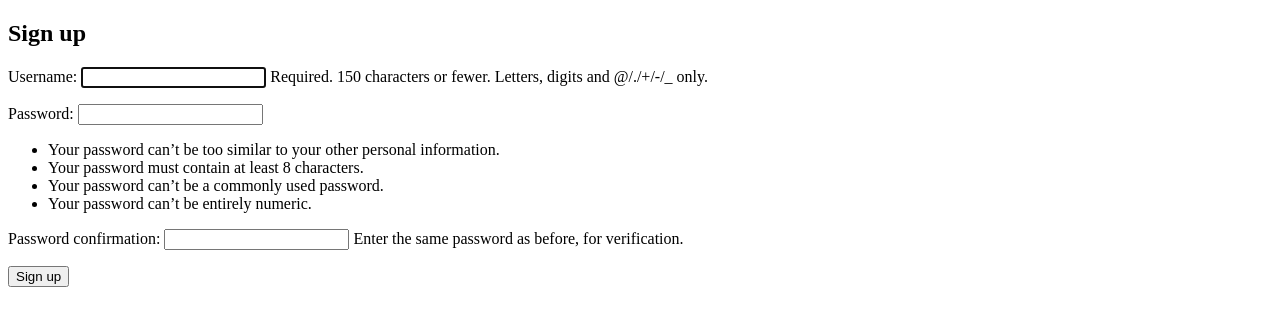
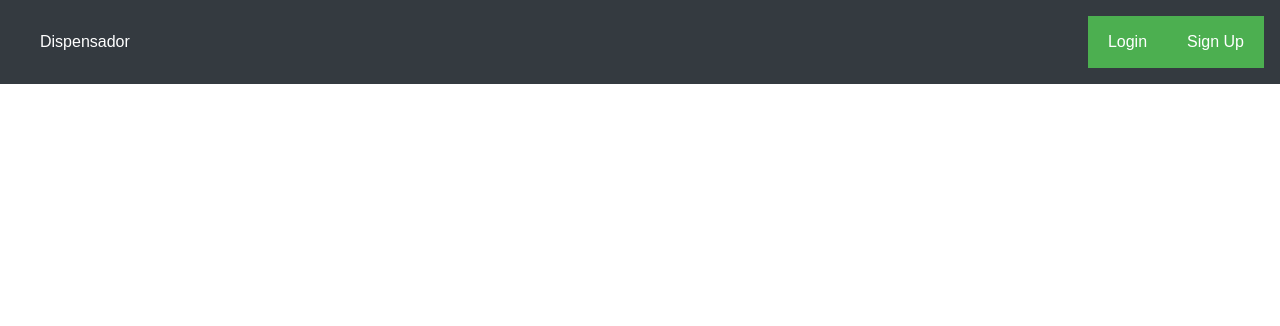
Before and after one commit to OGmenas/dispensaDoor, a Django app: page /accounts/signup/ in a window 1280 px wide. Shown: the top 326 px of the page. Run offline with Django 3.2, Linux system fonts and the light colour scheme; some libraries are stand-ins or nearby versions.

Commit message:
Login set to Landingpage TODO: - fix signup process - create scheduling models - Connect with Socket client

```diff
--- a/dispensadoor/settings.py
+++ b/dispensadoor/settings.py
@@ -120,5 +120,6 @@ USE_TZ = True
 # https://docs.djangoproject.com/en/2.1/howto/static-files/
 
 STATIC_URL = '/static/'
-LOGIN_REDIRECT_URL = '/'
+LOGIN_URL='/accounts/login/'
+LOGIN_REDIRECT_URL = '/home/'
 LOGOUT_REDIRECT_URL = '/'
--- a/dispensadoor/urls.py
+++ b/dispensadoor/urls.py
@@ -16,11 +16,13 @@ Including another URLconf
 from django.contrib import admin
 from django.urls import  include, path
 from django.views.generic.base import TemplateView
+from django.contrib.auth.decorators import login_required
+from accounts import views
 
 urlpatterns = [
-    path('', TemplateView.as_view(template_name='home.html'), name='home'),
     path('admin/', admin.site.urls),
     path('accounts/', include('accounts.urls')),
     path('accounts/', include('django.contrib.auth.urls')),
-
+    path('', login_required(TemplateView.as_view(template_name='home.html')), name='home'),
+    path('signup/', views.SignUp.as_view(), name='signup'),
 ]
--- a/templates/base.html
+++ b/templates/base.html
@@ -3,12 +3,35 @@
 <html>
 <head>
   <meta charset="utf-8">
-  <title>{% block title %}Django Auth Tutorial{% endblock %}</title>
+  <title>{% block title %}Dispensador{% endblock %}</title>
+  <link rel="stylesheet" href="https://stackpath.bootstrapcdn.com/bootstrap/4.1.3/css/bootstrap.min.css" integrity="sha384-MCw98/SFnGE8fJT3GXwEOngsV7Zt27NXFoaoApmYm81iuXoPkFOJwJ8ERdknLPMO" crossorigin="anonymous">
 </head>
 <body>
+  <header>
+<nav class="navbar navbar-expand-lg navbar-dark bg-dark fixed-top">
+    <a class="navbar-brand" href="index.html"></a>
+    <button class="navbar-toggler" type="button" data-toggle="collapse" data-target="#navbarSupportedContent" aria-controls="navbarSupportedContent"
+        aria-expanded="false" aria-label="Toggle navigation"><span class="navbar-toggler-icon"></span></button>
+    <div class="collapse navbar-collapse " id="navbarSupportedContent">
+        <ul class="navbar-nav mr-auto">
+            <li class="nav-item active">
+                <a class="nav-link" >Dispensador <span class="sr-only">(current)</span></a>
+        </ul>
+         <ul class="navbar-nav ml-auto nav-flex-icons">
+          {% if user.is_authenticated %}
+            <button><a href="{% url 'logout' %}">logout</a></p></button>
+          {% endif %}
+
+        </ul>
+    </div>
+</nav>
+</header>
   <main>
     {% block content %}
     {% endblock %}
   </main>
+  <script src="https://code.jquery.com/jquery-3.3.1.slim.min.js" integrity="sha384-q8i/X+965DzO0rT7abK41JStQIAqVgRVzpbzo5smXKp4YfRvH+8abtTE1Pi6jizo" crossorigin="anonymous"></script>
+  <script src="https://cdnjs.cloudflare.com/ajax/libs/popper.js/1.14.3/umd/popper.min.js" integrity="sha384-ZMP7rVo3mIykV+2+9J3UJ46jBk0WLaUAdn689aCwoqbBJiSnjAK/l8WvCWPIPm49" crossorigin="anonymous"></script>
+  <script src="https://stackpath.bootstrapcdn.com/bootstrap/4.1.3/js/bootstrap.min.js" integrity="sha384-ChfqqxuZUCnJSK3+MXmPNIyE6ZbWh2IMqE241rYiqJxyMiZ6OW/JmZQ5stwEULTy" crossorigin="anonymous"></script>
 </body>
 </html>
--- a/templates/home.html
+++ b/templates/home.html
@@ -6,9 +6,8 @@
 {% block content %}
 {% if user.is_authenticated %}
   Hi {{ user.username }}!
-  <p><a href="{% url 'logout' %}">logout</a></p>
 {% else %}
   <p>You are not logged in</p>
-  <a href="{% url 'login' %}">login</a>
+
 {% endif %}
 {% endblock %}
--- a/templates/registration/login.html
+++ b/templates/registration/login.html
@@ -1,9 +1,9 @@
 <html>
 <head>
 <meta name="viewport" content="width=device-width, initial-scale=1">
+<link rel="stylesheet" href="https://stackpath.bootstrapcdn.com/bootstrap/4.1.3/css/bootstrap.min.css" integrity="sha384-MCw98/SFnGE8fJT3GXwEOngsV7Zt27NXFoaoApmYm81iuXoPkFOJwJ8ERdknLPMO" crossorigin="anonymous">
 <style>
 body {font-family: Arial, Helvetica, sans-serif;}
-
 /* Full-width input fields */
 input[type=text], input[type=password], input[type=email] {
     width: 100%;
@@ -13,8 +13,6 @@ input[type=text], input[type=password], input[type=email] {
     border: 1px solid #ccc;
     box-sizing: border-box;
 }
-
-
 /* Set a style for all buttons */
 button {
     background-color: #4CAF50;
@@ -107,12 +105,10 @@ span.psw {
     from {-webkit-transform: scale(0)}
     to {-webkit-transform: scale(1)}
 }
-
 @keyframes animatezoom {
     from {transform: scale(0)}
     to {transform: scale(1)}
 }
-
 /* Change styles for span and cancel button on extra small screens */
 @media screen and (max-width: 300px) {
     span.psw {
@@ -126,33 +122,44 @@ span.psw {
 </style>
 </head>
 <body>
-
-<h2>Dispensador</h2>
-
+<header>
+<nav class="navbar navbar-expand-lg navbar-dark bg-dark fixed-top">
+    <a class="navbar-brand" ></a>
+    <button class="navbar-toggler" type="button" data-toggle="collapse" data-target="#navbarSupportedContent" aria-controls="navbarSupportedContent"
+        aria-expanded="false" aria-label="Toggle navigation"><span class="navbar-toggler-icon"></span></button>
+    <div class="collapse navbar-collapse " id="navbarSupportedContent">
+        <ul class="navbar-nav mr-auto">
+            <li class="nav-item active">
+                <a class="nav-link" href="">Dispensador<span class="sr-only">(current)</span></a>
+        </ul>
+         <ul class="navbar-nav ml-auto nav-flex-icons">
             <button onclick="document.getElementById('id01').style.display='block'" style="width:auto;">Login</button>
             <button onclick="document.getElementById('id02').style.display='block'" style="width:auto;">Sign Up</button>
-
+        </ul>
+    </div>
+</nav>
+</header>
 <div id="id01" class="modal">
-
-  <form class="modal-content animate" action= "home" method="post">{% csrf_token %}
+  <form class="modal-content animate" method="post">
+  {% csrf_token %}
     <div class="imgcontainer">
       <span onclick="document.getElementById('id01').style.display='none'" class="close" title="Close Modal">&times;</span>
+    </div>
+    <div class="container">
+    {{form.as_p}}
 
-    </div>
-
-    <div class="container">
+    <!--
       <label for="uname"><b>Username</b></label>
       <input type="text" placeholder="Enter Username" name="uname" required>
-
       <label for="psw"><b>Password</b></label>
       <input type="password" placeholder="Enter Password" name="psw" required>
+    -->
 
       <button type="submit">Login</button>
       <label>
         <input type="checkbox" checked="checked" name="remember"> Remember me
       </label>
     </div>
-
     <div class="container" style="background-color:#f1f1f1">
       <button type="button" onclick="document.getElementById('id01').style.display='none'" class="cancelbtn">Cancel</button>
       <span class="psw"> <a href="#">Forgot password?</a></span>
@@ -160,57 +167,46 @@ span.psw {
   </form>
 </div>
 <div id="id02" class="modal">
-
-  <form class="modal-content animate" action= "home" method="post">    {% csrf_token %}
     <div class="imgcontainer">
       <span onclick="document.getElementById('id02').style.display='none'" class="close" title="Close Modal">&times;</span>
-
     </div>
-
     <div class="container">
+      <!--
       <label for="uname"><b>Username</b></label>
       <input type="text" placeholder="Enter Username" name="uname" required>
-
-
       <label for="psw"><b>Password</b></label>
       <input type="password" placeholder="Enter Password" name="psw" required>
-
-     <!--  <label for="re_psw"><b>Repeat your Password</b></label>
-      <input type="password" placeholder="Repeat Password" name="re_psw" required> -->
-
+      <label for="re_psw"><b>Repeat your Password</b></label>
+      <input type="password" placeholder="Repeat Password" name="re_psw" required>
       <label for="email"><b>email</b></label>
       <input type="email" placeholder="Enter email" name="email" required>
-      <!--
       <label for="re_email"><b>confirm your email</b></label>
       <input type="email" placeholder="confirm your email" name="re_email" required>
       -->
       <button type="submit">Sign Up</button>
 
     </div>
-
     <div class="container" style="background-color:#f1f1f1">
       <button type="button" onclick="document.getElementById('id02').style.display='none'" class="cancelbtn">Cancel</button>
     </div>
   </form>
 </div>
-
 <script>
     // Get the modal
     var modallogin = document.getElementById('id01');
     var modalsignup = document.getElementById('id02');
-
     // When the user clicks anywhere outside of the modal, close it
     window.onclick = function(event) {
         if (event.target == modallogin){
             modallogin.style.display = "none";
         }
-
         else if (event.target == modalsignup){
             modalsignup.style.display = "none";
         }
     }
-
 </script>
-
+<script src="https://code.jquery.com/jquery-3.3.1.slim.min.js" integrity="sha384-q8i/X+965DzO0rT7abK41JStQIAqVgRVzpbzo5smXKp4YfRvH+8abtTE1Pi6jizo" crossorigin="anonymous"></script>
+<script src="https://cdnjs.cloudflare.com/ajax/libs/popper.js/1.14.3/umd/popper.min.js" integrity="sha384-ZMP7rVo3mIykV+2+9J3UJ46jBk0WLaUAdn689aCwoqbBJiSnjAK/l8WvCWPIPm49" crossorigin="anonymous"></script>
+<script src="https://stackpath.bootstrapcdn.com/bootstrap/4.1.3/js/bootstrap.min.js" integrity="sha384-ChfqqxuZUCnJSK3+MXmPNIyE6ZbWh2IMqE241rYiqJxyMiZ6OW/JmZQ5stwEULTy" crossorigin="anonymous"></script>
 </body>
 </html>
--- a/templates/signup.html
+++ b/templates/signup.html
@@ -1,9 +1,9 @@
 <!-- templates/signup.html -->
-{% extends 'base.html' %}
+{% extends 'registration/login.html' %}
 
 {% block title %}Sign Up{% endblock %}
 
-{% block content %}
+{% block content_signup %}
   <h2>Sign up</h2>
   <form method="post">
     {% csrf_token %}
--- a/webdispensador/views.py
+++ b/webdispensador/views.py
@@ -9,6 +9,7 @@ from django.core.urlresolvers import reverse_lazy
 
 from django.views.generic import ListView
 from django.views.generic.detail import DetailView
+
 from django.views.generic.edit import (
     CreateView,
     UpdateView,
```
Also changed, not shown: accounts/views.py (line endings or trailing spaces), db.sqlite3. Lines whose indentation alone changed are shown as unchanged.
